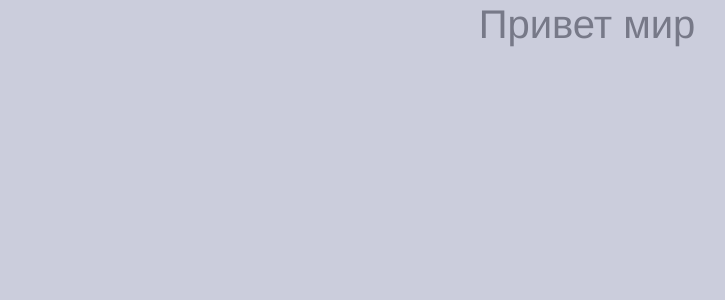
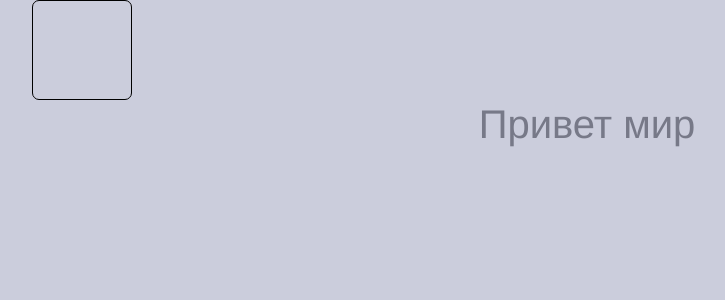
Before and after one commit to komalapa/book-find.ru, a Vue app in the folder src/main/ui/: page / in a window 1280 px wide. Shown: the top 300 px of the page, without its empty margins (53-778 px from the left). Built offline with nearby package versions, Linux system fonts and the light colour scheme.

Commit message:
fix переменных стилей

```diff
--- a/src/main/ui/src/App.vue
+++ b/src/main/ui/src/App.vue
@@ -16,19 +16,6 @@ export default {
 </script>
 
 <style lang="scss">
-//Цвета
-$la-color: hsla(233, 20%, 83%, 1); //бэкграунд
-$btn-color: hsla(233, 66%, 91%, 1); //кнопка
-$input-color: hsla(234, 67%, 92% ,1); //поле ввода
-$text-color: hsla(233,7%,50%,1); //текст
-$bg-card-color: hsla(51, 7%, 92%, 1); //фон карточки
-$light-el-bg-color: hsla(233, 66%, 91%, 1); //фон верхнего элемента
-
-$bxsh-down: 9px 9px 16px hsla(228, 48%, 93%, 1); // тень нижняя
-$bxsh-up: -9px -9px 16px hsla(228, 15%, 70%, 1); // тень верхняя
-
-$bdrs: 7px; //скругление границ
-$border: 1px solid hsla(0, 0%, 100%, 0.4); //границы
 
 #app {
   font-family: Rambla, Helvetica, Arial, sans-serif;
--- /dev/null
+++ b/src/main/ui/src/assets/_variables.scss
@@ -0,0 +1,17 @@
+//Цвета
+$la-color: hsla(233, 20%, 83%, 1); //бэкграунд
+$btn-color: hsla(233, 66%, 91%, 1); //кнопка
+$input-color: hsla(234, 67%, 92% ,1); //поле ввода
+$text-color: hsla(233,7%,50%,1); //текст
+$bg-card-color: hsla(51, 7%, 92%, 1); //фон карточки
+$light-el-bg-color: hsla(233, 66%, 91%, 1); //фон верхнего элемента
+
+
+$bxsh-down: 9px 9px 16px hsla(228, 48%, 93%, 1); // тень нижняя внешняя
+$bxsh-up: -9px -9px 16px hsla(228, 15%, 70%, 1); // тень верхняя внешняя
+
+$bxsh-down-inner: inset 9px 9px 16px hsla(228, 15%, 70%, 1); // тень нижняя внутренняя
+$bxsh-up-inner: inset -9px -9px 16px hsla(228, 36%, 88%, 1); // тень верхняя внутренняя
+
+$bdrs: 7px; //скругление границ
+$border: 1px solid hsla(0, 0%, 100%, 0.4); //границы
--- a/src/main/ui/src/components/Navbar.vue
+++ b/src/main/ui/src/components/Navbar.vue
@@ -8,6 +8,13 @@ export default {
 }
 </script>
 
-<style scoped>
-
+<style scoped lang="scss">
+div {
+  -webkit-border-radius: $bdrs;
+  -moz-border-radius: $bdrs;
+  border-radius: $bdrs;
+  width: 100px;
+  height: 100px;
+  border: 1px solid #000;
+}
 </style>
--- /dev/null
+++ b/src/main/ui/vue.config.js
@@ -0,0 +1,9 @@
+module.exports = {
+    css: {
+        loaderOptions: {
+            sass: {
+                prependData: `@import "@/assets/_variables";`
+            }
+        }
+    }
+};
```
